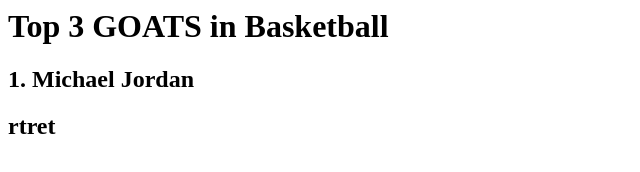
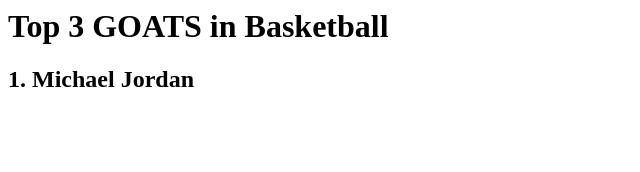
Before and after one commit to staten-island-tech/css-blogpost-project-devinw50, a plain HTML site: page index.html in a window 1280 px wide. Shown: the full height of the page, 0-640 px from the left. Drawn offline with Linux system fonts and the light colour scheme.

Commit message:
Update index.html

```diff
--- a/index.html
+++ b/index.html
@@ -7,6 +7,4 @@
 <body>
     <h1>Top 3 GOATS in Basketball</h1>
     <h2>1. Michael Jordan</h2>
-    <h2>rtret</h2>
-</body>
-</html>
+<img src="" alt=""></html>
```
